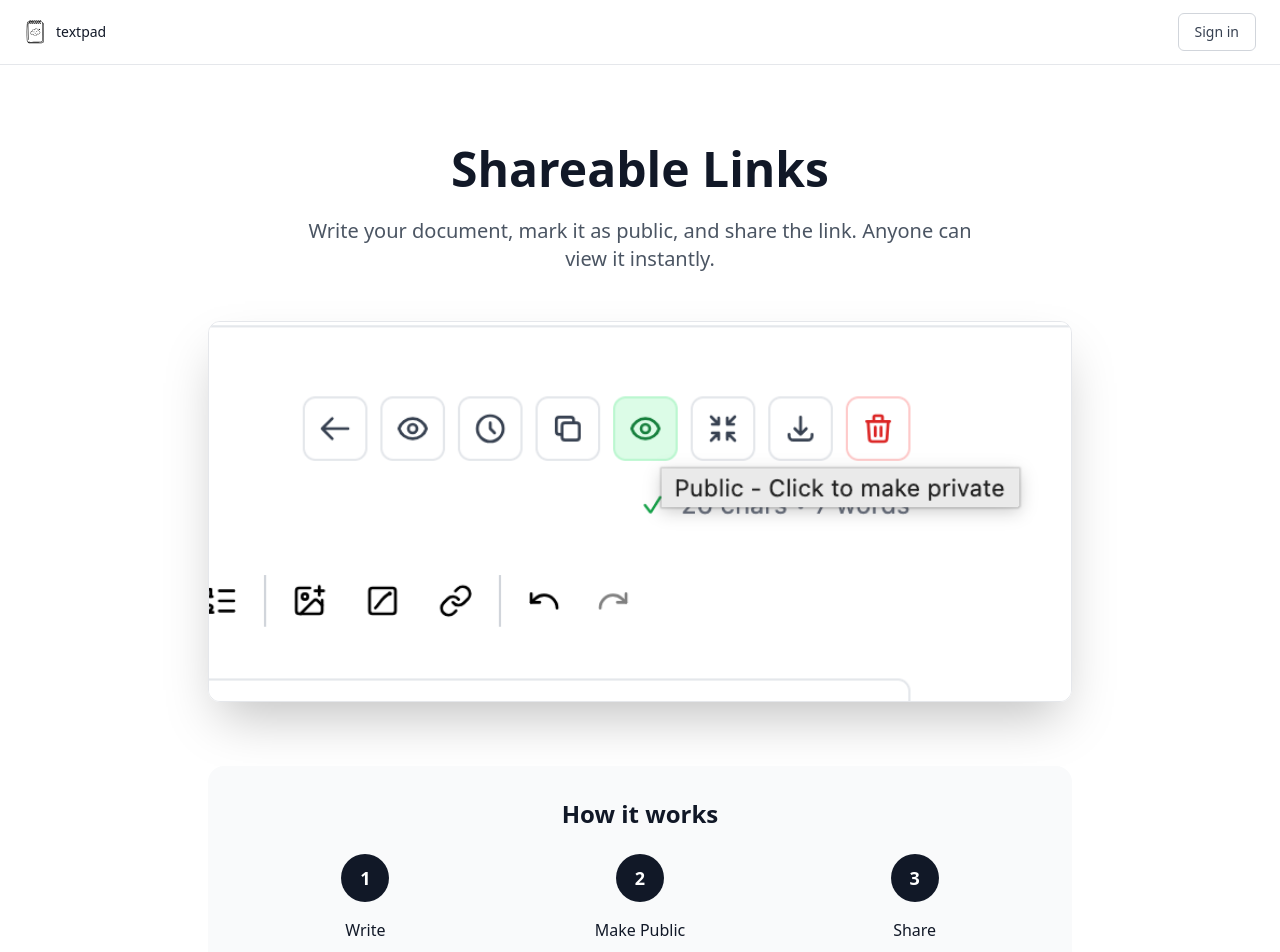
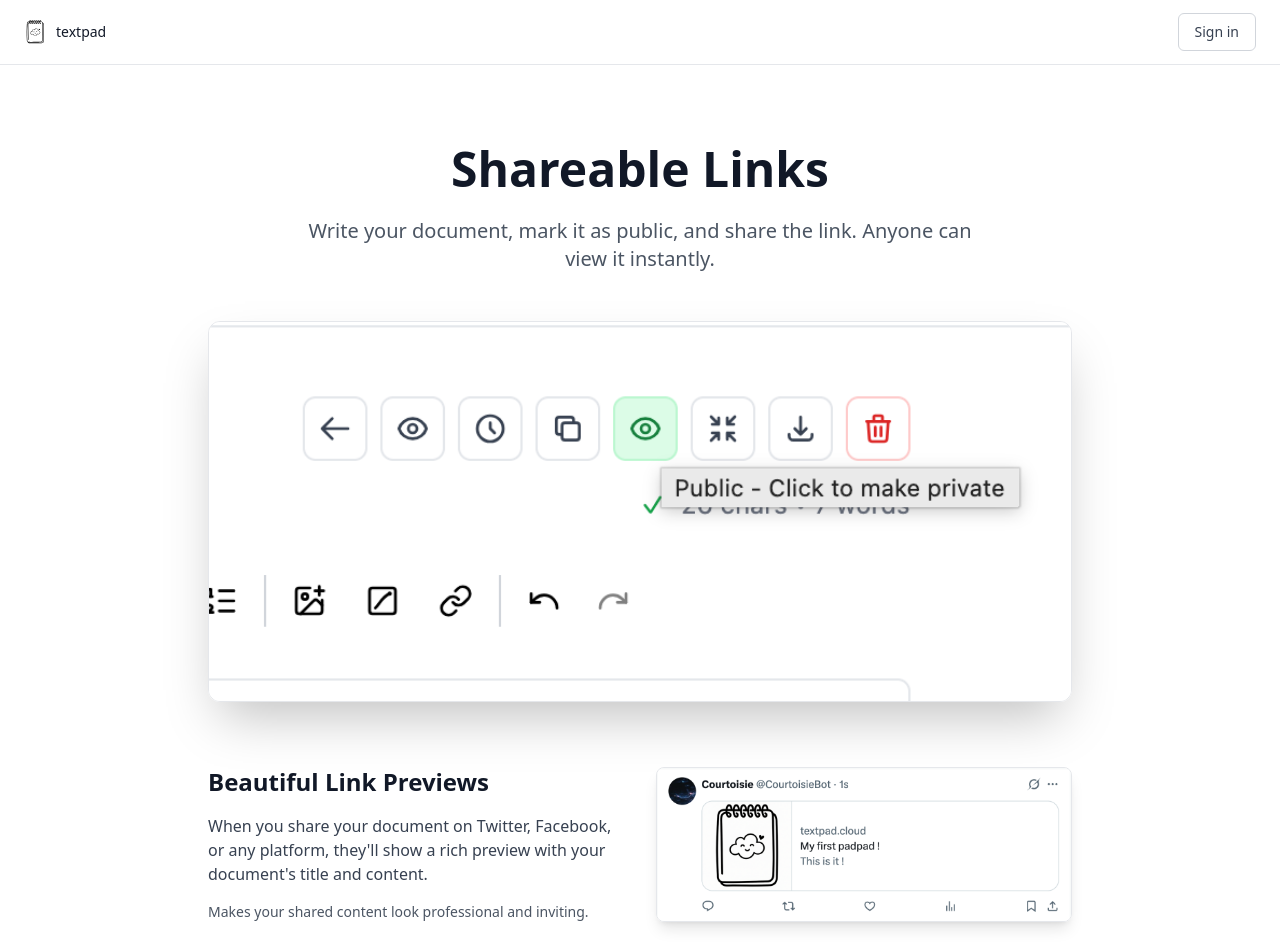
Before and after one commit to danass/padpad, a Next.js app: page /features/shareable-links in a window 1280 px wide. Shown: the top 952 px of the page. Built offline with nearby package versions, Linux system fonts and the light colour scheme.

Commit message:
Add Twitter share preview screenshot to shareable-links

```diff
--- a/app/(public)/features/shareable-links/page.js
+++ b/app/(public)/features/shareable-links/page.js
@@ -42,6 +42,31 @@ export default function ShareableLinksPage() {
                         className="w-full"
                     />
                 </div>
+
+                {/* Twitter Share Preview */}
+                <section className="mb-16">
+                    <div className="grid md:grid-cols-2 gap-8 items-center">
+                        <div>
+                            <h2 className="text-2xl font-semibold text-gray-900 mb-4">
+                                Beautiful Link Previews
+                            </h2>
+                            <p className="text-gray-700 mb-4">
+                                When you share your document on Twitter, Facebook, or any platform,
+                                they'll show a rich preview with your document's title and content.
+                            </p>
+                            <p className="text-gray-600 text-sm">
+                                Makes your shared content look professional and inviting.
+                            </p>
+                        </div>
+                        <div className="rounded-lg overflow-hidden shadow-lg border border-gray-200">
+                            <img
+                                src="/features/screens/pad_share_twitter.png"
+                                alt="Twitter share preview"
+                                className="w-full"
+                            />
+                        </div>
+                    </div>
+                </section>
 
                 {/* How it works */}
                 <section className="mb-16 bg-gray-50 rounded-2xl p-8">
```
Also changed, not shown: public/features/screens/pad_share_twitter.png (added).
